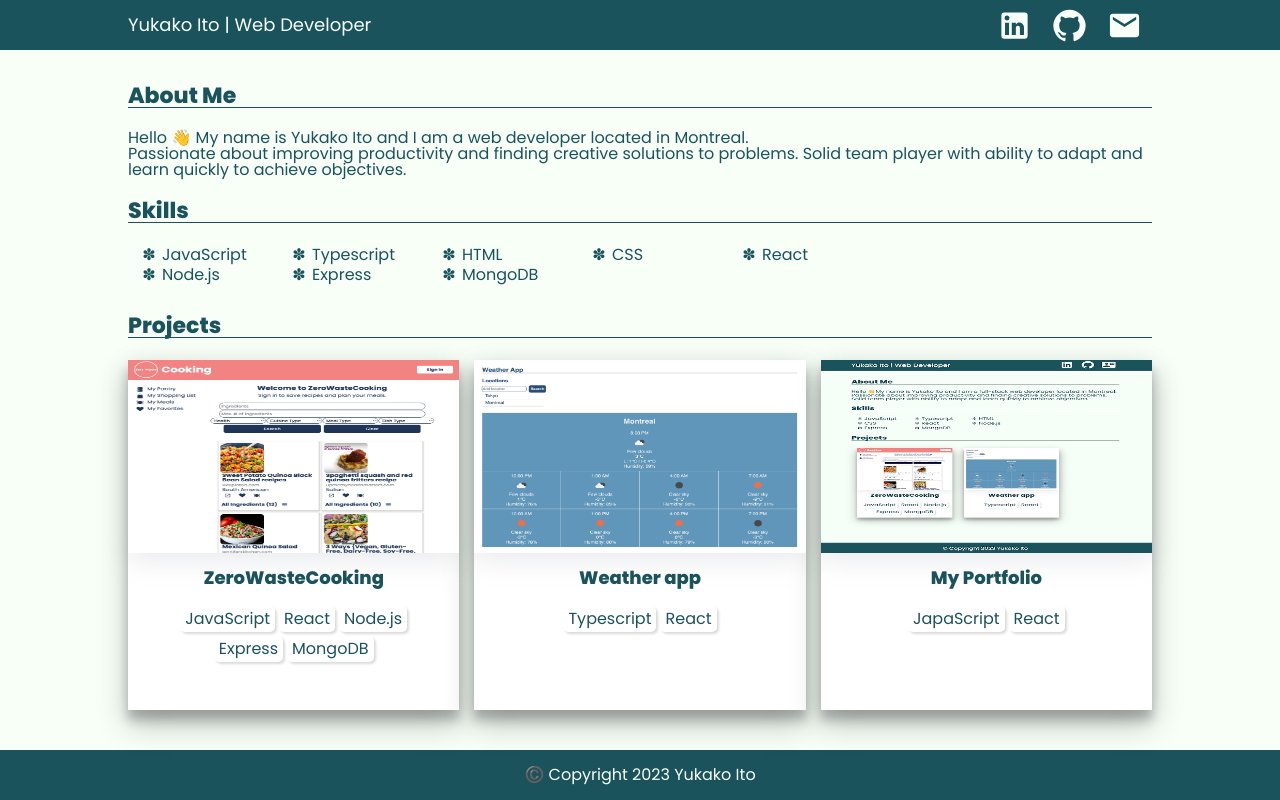
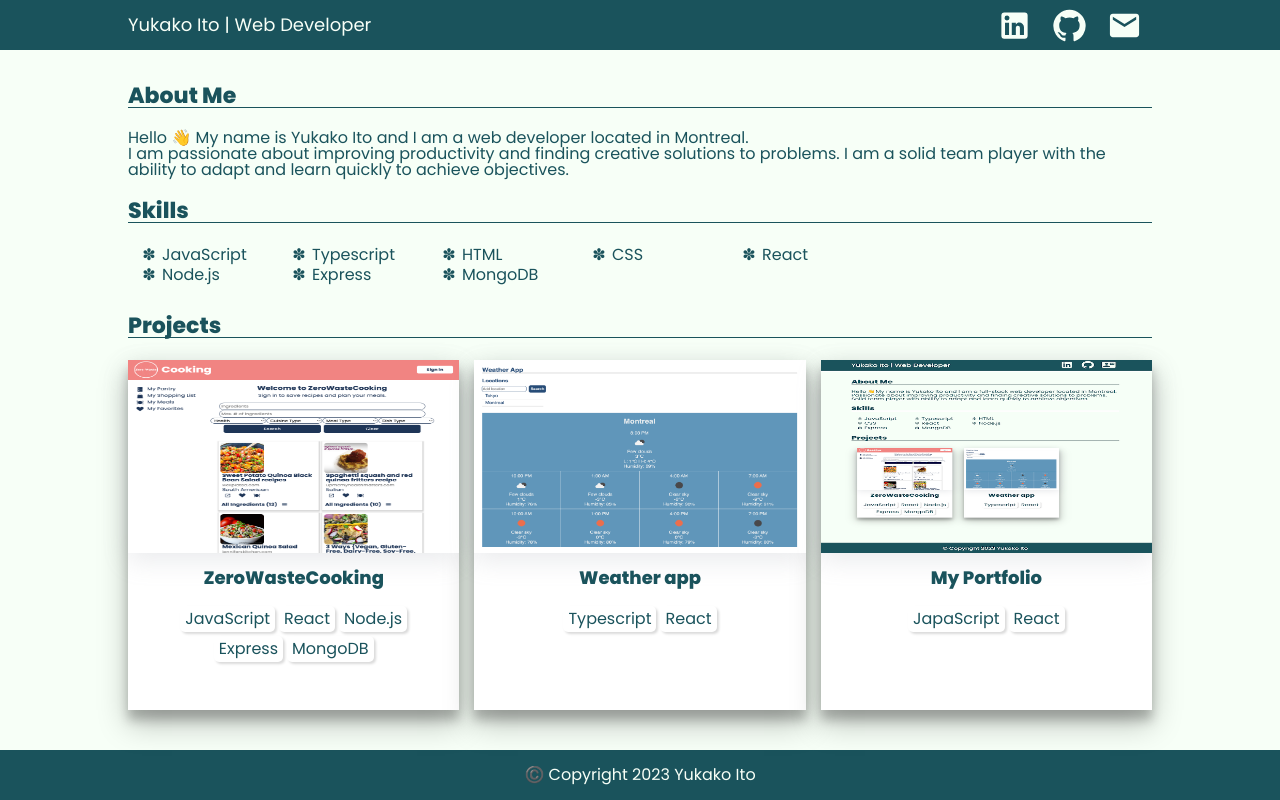
Before and after one commit to yukakoito/portfolio, a React (Create React App) app in the folder client/: page / in a window 1280 px wide. Built offline with nearby package versions, Linux system fonts and the light colour scheme; a web font is replaced by a local one.

Commit message:
Updated About component

```diff
--- a/client/src/components/About.js
+++ b/client/src/components/About.js
@@ -6,8 +6,8 @@ const About = () => {
         Hello 👋 My name is Yukako Ito and I am a web developer located in Montreal.
       </p>
       <p>
-        Passionate about improving productivity and finding creative solutions to problems.
-        Solid team player with ability to adapt and learn quickly to achieve objectives.
+        I am passionate about improving productivity and finding creative solutions to problems.
+        I am a solid team player with the ability to adapt and learn quickly to achieve objectives.
       </p>
     </div>
   )
```
